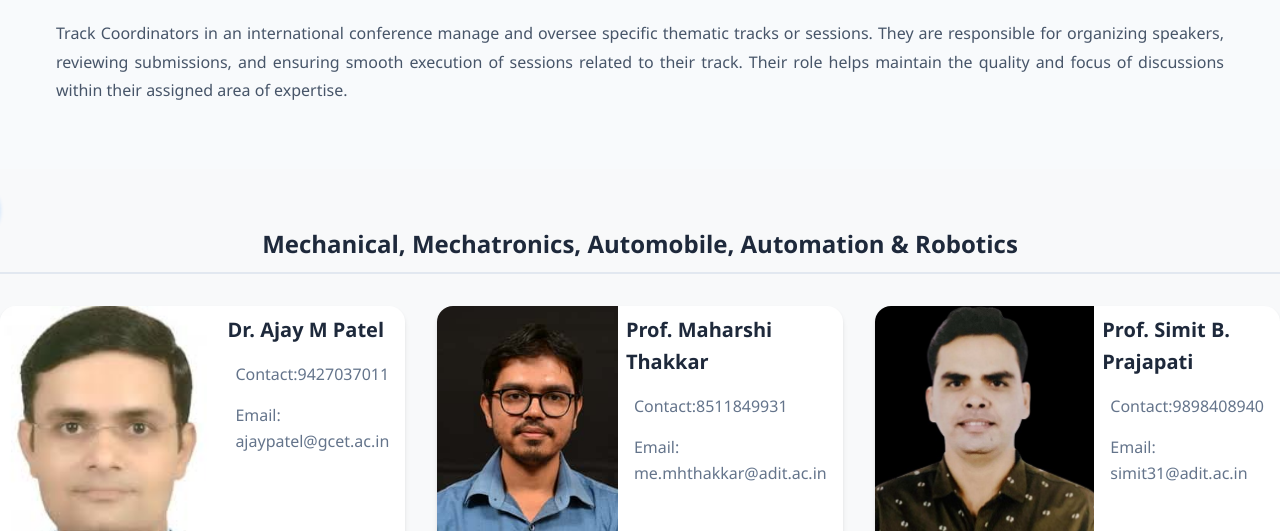
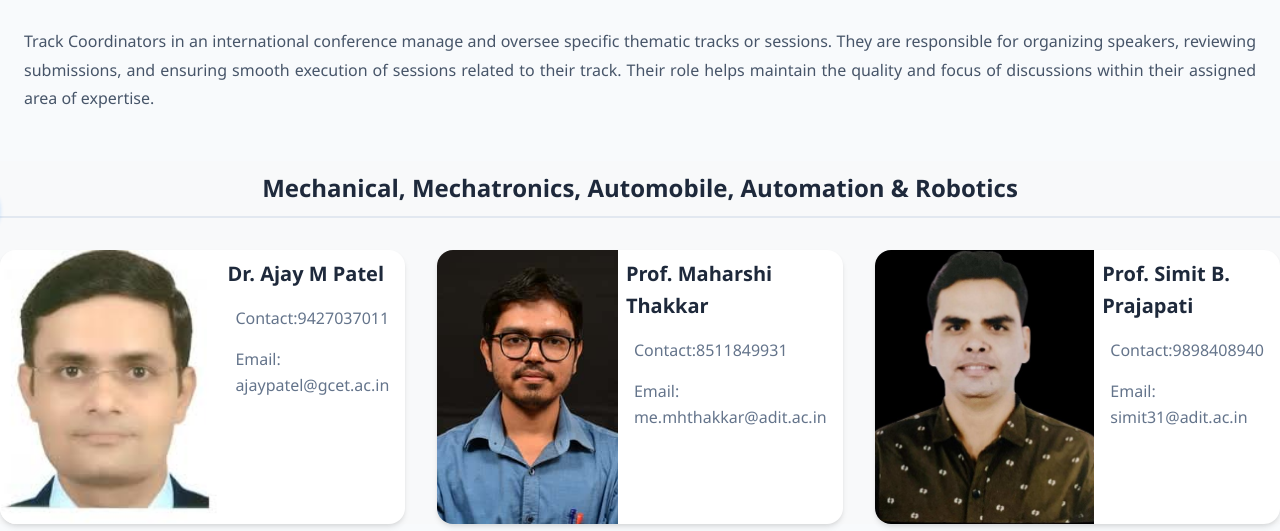
Before and after one commit to Tanvir1610/cvmuconference, a website: page track-coordinators.html in a window 1280 px wide. Shown: the part 269-800 px from the top of the page. Drawn offline with Linux system fonts and the light colour scheme.

Commit message:
Add files via upload

```diff
--- a/coordinators.css
+++ b/coordinators.css
@@ -6,12 +6,12 @@
 }
 
 .section-description {
-  max-width: 1200px;
+  /* max-width: 1200px; */
   align-content: center;
-  margin: 0 auto 3rem;
   text-align: justify;
   color: #475569;
-  line-height: 1.8;padding: 1rem;
+  line-height: 1.8;
+  padding: 1.5rem;
 }
 
 h1 {
--- a/styles.css
+++ b/styles.css
@@ -179,8 +179,8 @@ nav {
 
 .track-section {
   background-color: #f8f9fa;
-  padding: 3rem 0;
-  margin: 3rem 0;
+  /* padding: 3rem 0; */
+  margin: 1.5rem 0;
 }
 
 .track-container {
@@ -469,7 +469,7 @@ footer {
 
   .footer-content {
     flex-direction: column;
-    text-align: center;
+    text-align: justify;
     gap: 1rem;
   }
 
```
Also changed, not shown: call-for-papers.html (+4 -2 lines), cvm-university.html (+1 -1 lines), organizing.html (+1 -0 lines).
